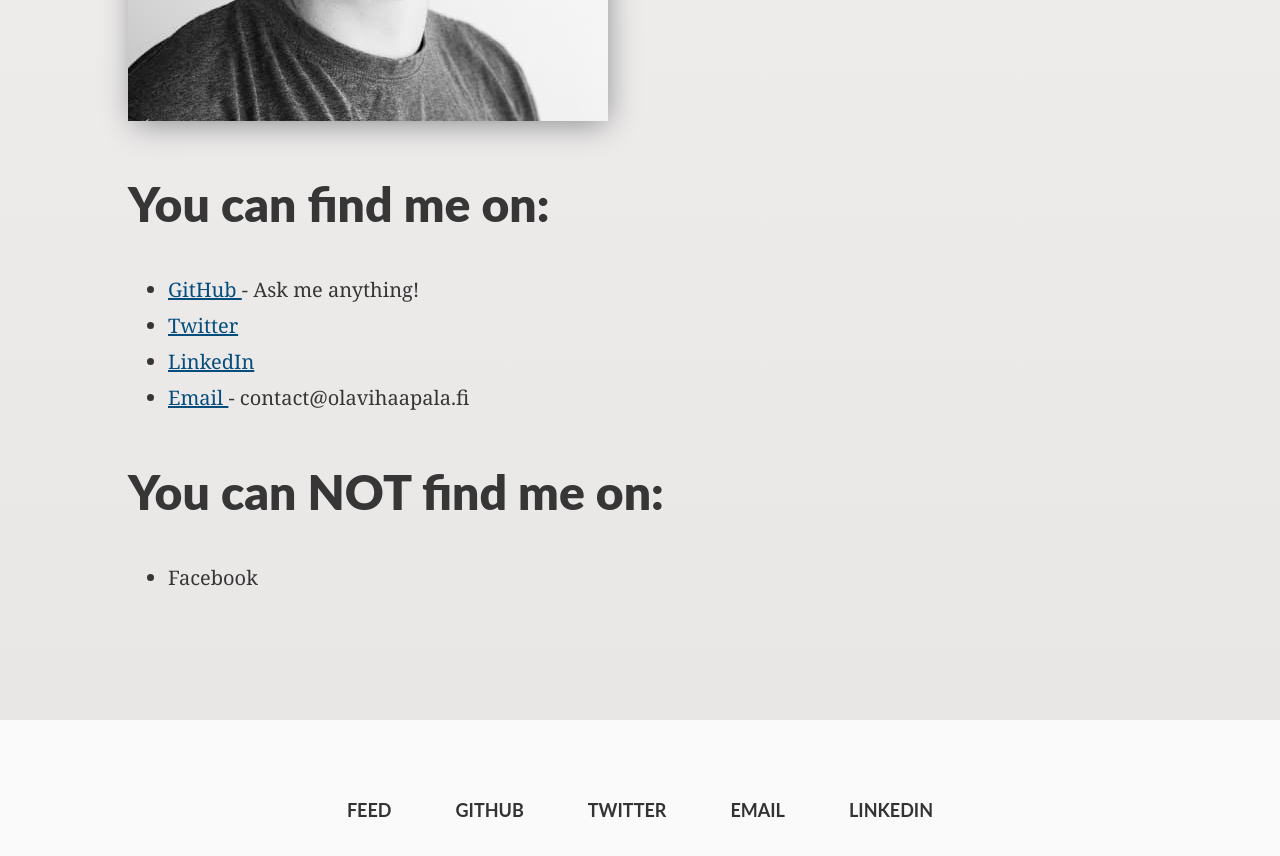
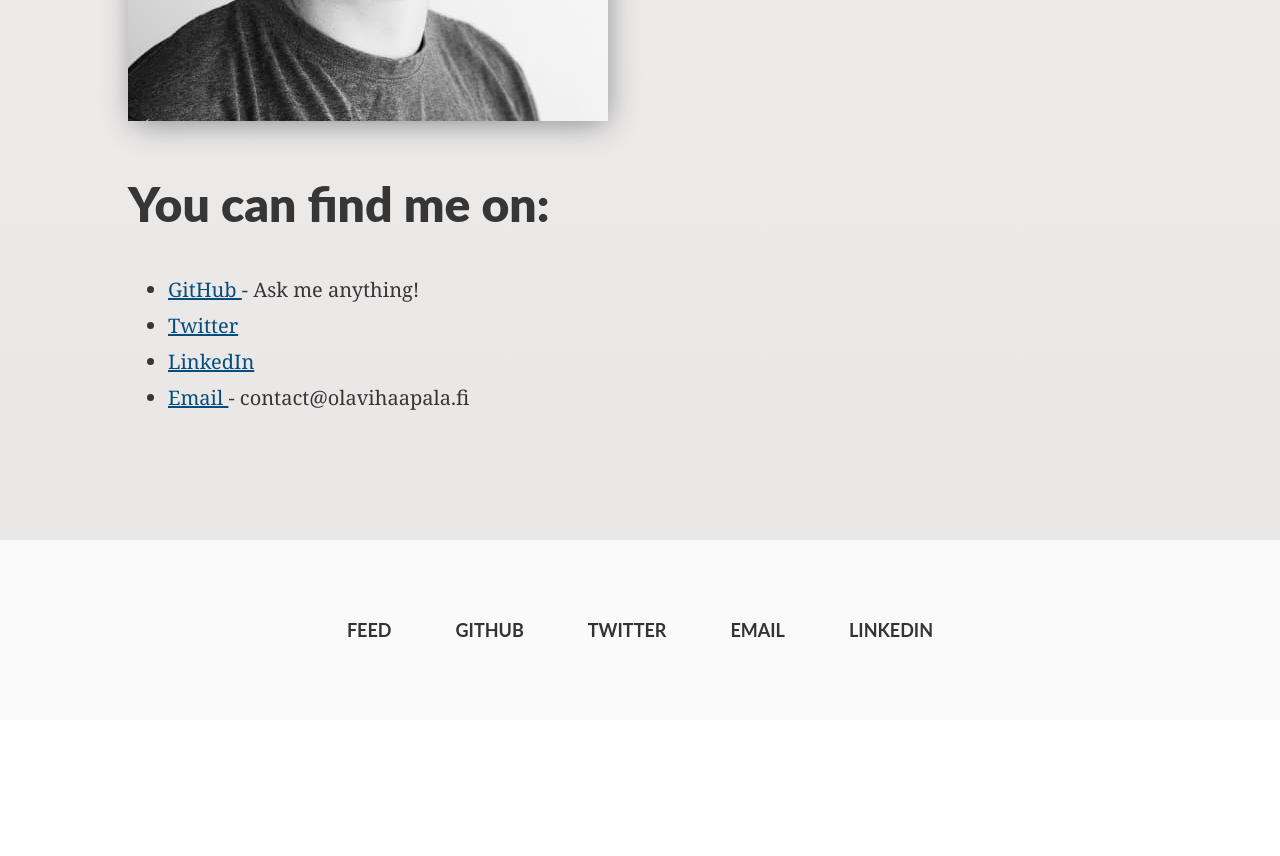
Before and after one commit to olpeh/olpeh.github.io, a Jekyll site: the page built from contact.html, in a window 1280 px wide and 900 px high, scrolled down 789 px. Shown: the top 856 px of the window. Built offline with Jekyll 4.4.1, drawn with Linux system fonts in a browser that asks for light colours; after the commit the page ends 1509 px from its top, so only the background shows below that.

Commit message:
Remove Facebook from the not-found-on list

```diff
--- a/_includes/contact.html
+++ b/_includes/contact.html
@@ -51,7 +51,3 @@
     <span> - contact@olavihaapala.fi </span>
   </li>
 </ul>
-<h2>You can NOT find me on:</h2>
-<ul>
-  <li>Facebook</li>
-</ul>
```
